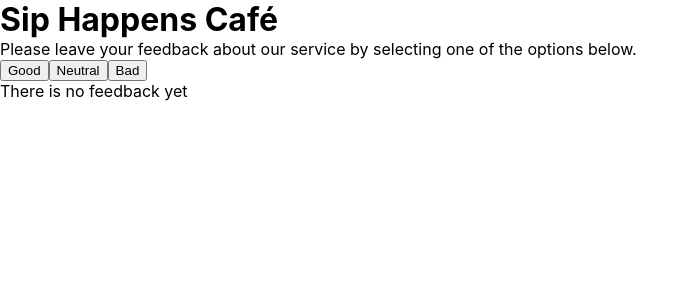
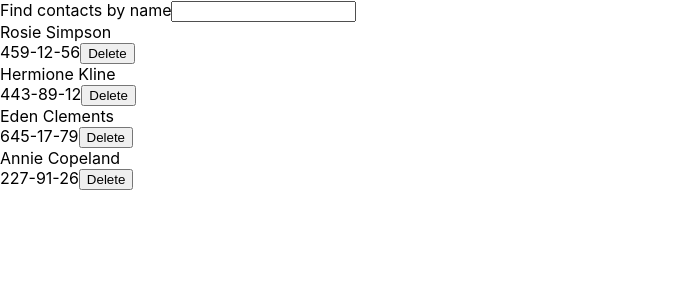
Before and after one commit to OlexTS/react-project, a React (Vite) app: page / in a window 1280 px wide. Shown: the top 300 px of the page, without its empty margins (0-699 px from the left). Built offline with nearby package versions, Linux system fonts and the light colour scheme.

Commit message:
create contactlist and filter

```diff
--- a/src/components/App.jsx
+++ b/src/components/App.jsx
@@ -1,78 +1,117 @@
-import { useEffect, useState } from "react";
-import Options from "./Options/Options";
-import Feedback from "./Feedback/Feedback";
-import Notification from "./Notification/Notification";
+import { useState } from "react";
+import ContactList from "./ContactList/ContactList";
+import SearchBox from "./SearchBox/SearchBox";
 
-// import userData from "../userData.json";
-// import friends from '../friends.json';
-// import transactions from '../transactions.json';
-// import Profile from "./Profile/Profile";
-// import FriendList from "./FriendList/FriendList";
-// import TransactionHistory from "./TransactionHistory/TransactionHistory";
-
-const initialState = {
-  good: 0,
-  neutral: 0,
-  bad: 0,
-};
+const initialState = [
+  { id: "id-1", name: "Rosie Simpson", number: "459-12-56" },
+  { id: "id-2", name: "Hermione Kline", number: "443-89-12" },
+  { id: "id-3", name: "Eden Clements", number: "645-17-79" },
+  { id: "id-4", name: "Annie Copeland", number: "227-91-26" },
+];
 
 function App() {
-  // const { username, tag, stats, avatar, location } = userData;
-  const [feedbackType, setFeedbackType] = useState(() => {
-    const savedFeedback = localStorage.getItem("feedback");
-    if (savedFeedback) {
-      return JSON.parse(savedFeedback);
-    }
-    return initialState;
-  });
+  // const [contacts, setContacts] = useState(initialState);
+  const [filter, setFilter] = useState("");
 
-  useEffect(() => {
-    localStorage.setItem("feedback", JSON.stringify(feedbackType));
-  }, [feedbackType]);
-
-  const { good, neutral, bad } = feedbackType;
-  const onUpdateFeedback = (feedback) => {
-    setFeedbackType({
-      ...feedbackType,
-      [feedback]: feedbackType[feedback] + 1,
-    });
+  const getFilteredContacts = () => {
+    return initialState.filter((contact) =>
+      contact.name.toLowerCase().includes(filter.toLowerCase())
+    );
   };
 
-  const onReset = () => {
-    setFeedbackType({ ...feedbackType, good: 0, neutral: 0, bad: 0 });
+  const changeFilter = (event) => {
+    return setFilter(event.currentTarget.value);
   };
-
-  const total = good + neutral + bad;
 
   return (
     <>
-      <h1>Sip Happens Café</h1>
-      <p>
-        Please leave your feedback about our service by selecting one of the
-        options below.
-      </p>
-      <Options
-        changeFeedback={setFeedbackType}
-        onUpdate={onUpdateFeedback}
-        total={total}
-        onReset={onReset}
-      />
-      {total ? (
-        <Feedback feedback={feedbackType} total={total} />
-      ) : (
-        <Notification />
-      )}
-      {/* <Profile
-        name={username}
-        tag={tag}
-        location={location}
-        image={avatar}
-        stats={stats}
-      />
-      <FriendList friends={friends}/>
-      <TransactionHistory items={transactions}/> */}
+      <SearchBox value={filter} onChange={changeFilter} />
+      <ContactList contacts={getFilteredContacts()} />
     </>
   );
 }
 
 export default App;
+
+/**
+ * First and second tasks
+ */
+
+// import { useEffect, useState } from "react";
+// import Options from "./Options/Options";
+// import Feedback from "./Feedback/Feedback";
+// import Notification from "./Notification/Notification";
+
+// // import userData from "../userData.json";
+// // import friends from '../friends.json';
+// // import transactions from '../transactions.json';
+// // import Profile from "./Profile/Profile";
+// // import FriendList from "./FriendList/FriendList";
+// // import TransactionHistory from "./TransactionHistory/TransactionHistory";
+
+// const initialState = {
+//   good: 0,
+//   neutral: 0,
+//   bad: 0,
+// };
+
+// function App() {
+//   // const { username, tag, stats, avatar, location } = userData;
+//   const [feedbackType, setFeedbackType] = useState(() => {
+//     const savedFeedback = localStorage.getItem("feedback");
+//     if (savedFeedback) {
+//       return JSON.parse(savedFeedback);
+//     }
+//     return initialState;
+//   });
+
+//   useEffect(() => {
+//     localStorage.setItem("feedback", JSON.stringify(feedbackType));
+//   }, [feedbackType]);
+
+//   const { good, neutral, bad } = feedbackType;
+//   const onUpdateFeedback = (feedback) => {
+//     setFeedbackType({
+//       ...feedbackType,
+//       [feedback]: feedbackType[feedback] + 1,
+//     });
+//   };
+
+//   const onReset = () => {
+//     setFeedbackType({ ...feedbackType, good: 0, neutral: 0, bad: 0 });
+//   };
+
+//   const total = good + neutral + bad;
+
+//   return (
+//     <>
+//       <h1>Sip Happens Café</h1>
+//       <p>
+//         Please leave your feedback about our service by selecting one of the
+//         options below.
+//       </p>
+//       <Options
+//         changeFeedback={setFeedbackType}
+//         onUpdate={onUpdateFeedback}
+//         total={total}
+//         onReset={onReset}
+//       />
+//       {total ? (
+//         <Feedback feedback={feedbackType} total={total} />
+//       ) : (
+//         <Notification />
+//       )}
+//       {/* <Profile
+//         name={username}
+//         tag={tag}
+//         location={location}
+//         image={avatar}
+//         stats={stats}
+//       />
+//       <FriendList friends={friends}/>
+//       <TransactionHistory items={transactions}/> */}
+//     </>
+//   );
+// }
+
+// export default App;
--- /dev/null
+++ b/src/components/Contact/Contact.jsx
@@ -0,0 +1,15 @@
+const Contact = ({ contacts }) => {
+  return (
+    <>
+      {contacts.map(({ id, name, number }) => (
+        <li key={id}>
+          <p>{name}</p>
+          {number}
+          <button>Delete</button>
+        </li>
+      ))}
+    </>
+  );
+};
+
+export default Contact;
--- /dev/null
+++ b/src/components/ContactList/ContactList.jsx
@@ -0,0 +1,12 @@
+import Contact from "../Contact/Contact"
+
+const ContactList = ({contacts}) => {
+
+  return (
+    <ul>
+        <Contact contacts={contacts}/>
+    </ul>
+  )
+}
+
+export default ContactList
--- /dev/null
+++ b/src/components/SearchBox/SearchBox.jsx
@@ -0,0 +1,11 @@
+
+const SearchBox = ({onChange, value}) => {
+  return (
+    <>
+    <label htmlFor="filter">Find contacts by name</label>
+    <input type="text" id='filter' value={value} onChange={onChange}/>
+    </>
+  )
+}
+
+export default SearchBox
```
